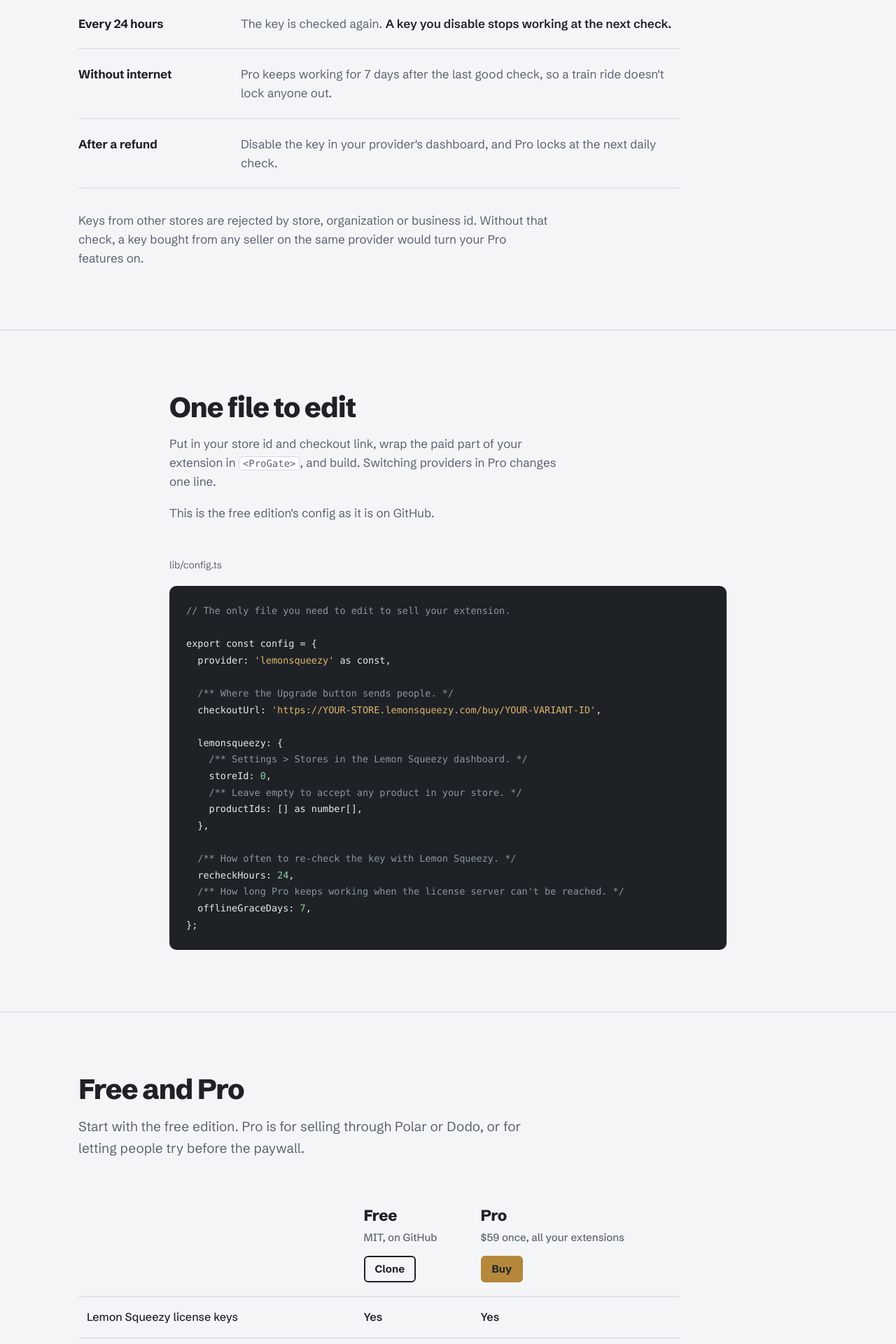
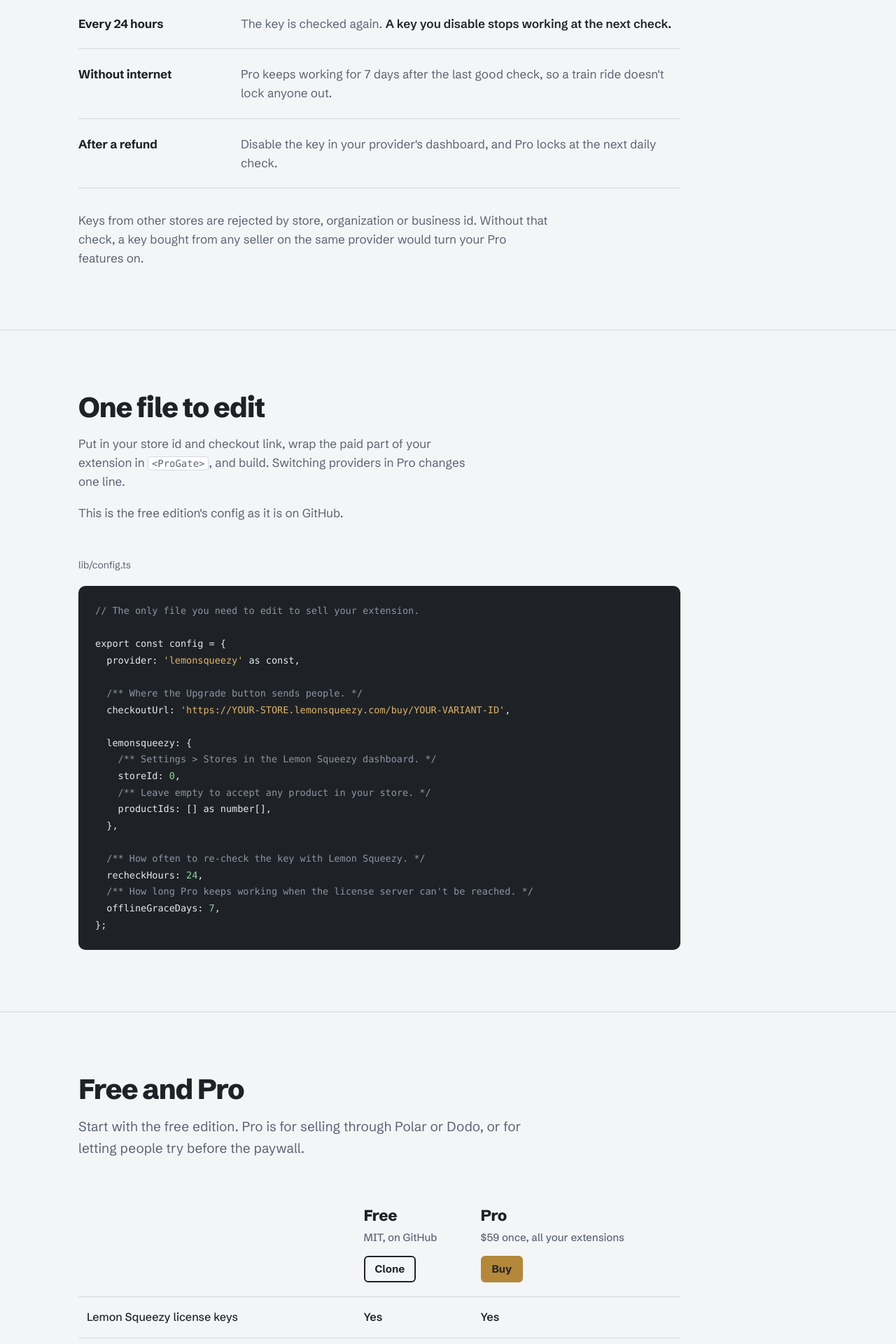
Before and after one commit to keyturnkit/keyturnkit.github.io, a Jekyll site: the page index.html, which Jekyll copies as it is, in a window 1280 px wide. Shown: the part 1339-3259 px from the top of the page at 70% size. Built offline with Jekyll 4.4.1, drawn with Linux system fonts in a browser that asks for light colours; some web fonts are replaced.

Commit message:
Config section: left-aligned, no overflow on phones

```diff
--- a/assets/site.css
+++ b/assets/site.css
@@ -107,7 +107,7 @@
 .timeline p strong { color: var(--ink); font-weight: 600; }
 
 /* The one file you edit */
-.config { display: grid; grid-template-columns: 1fr; gap: 32px; max-width: 860px; }
+.config { display: grid; grid-template-columns: minmax(0, 860px); gap: 32px; }
 .config > div:first-child { max-width: 34em; }
 .config p { color: var(--steel); margin: 0 0 18px; }
 pre.file { margin: 0; background: var(--code-bg); color: var(--code-fg); border-radius: 10px; padding: 24px; overflow-x: auto; font-size: 13.5px; line-height: 1.75; }
```
